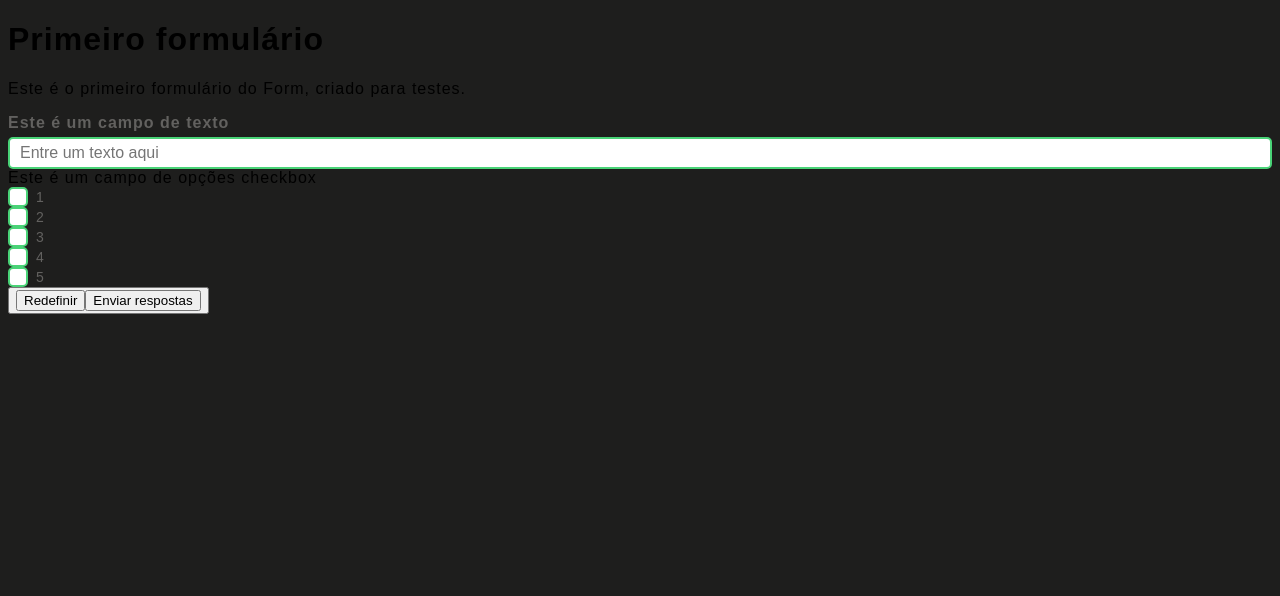
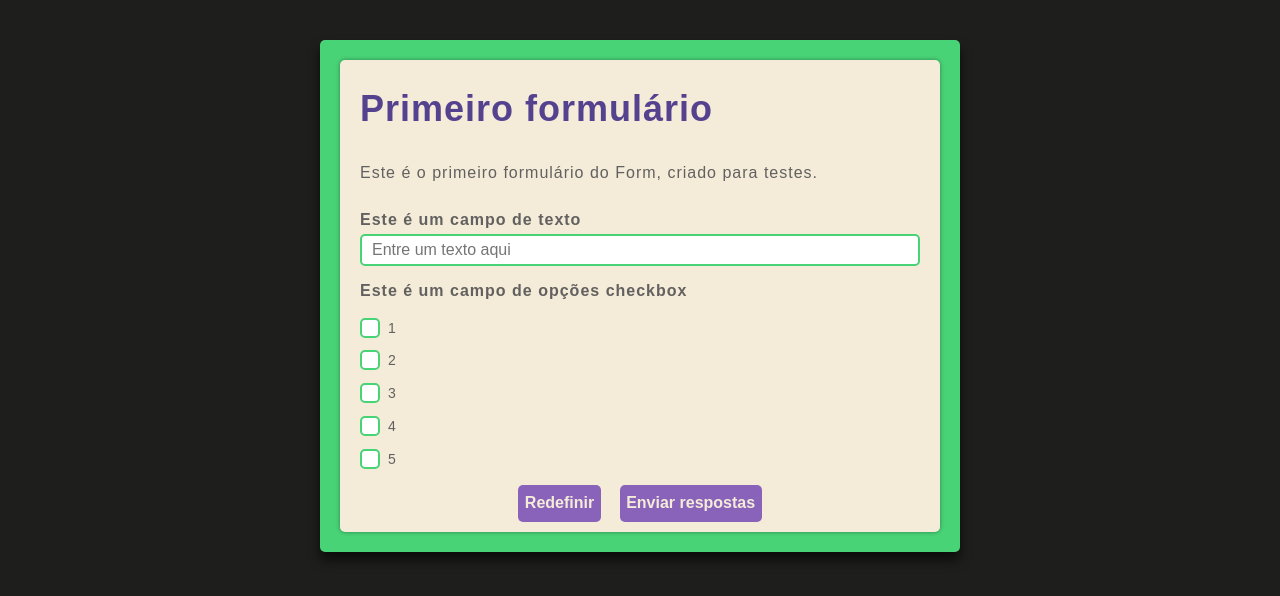
Before and after one commit to PedroPires20/Form, a React (Vite) app in the folder packages/client/: page /view in a window 1280 px wide. Shown: the top 596 px of the page. Built offline with nearby package versions, Linux system fonts and the light colour scheme.

Commit message:
Implementando estilos da página de visualização

```diff
--- a/packages/client/src/pages/Viewer/ViewerStyles.ts
+++ b/packages/client/src/pages/Viewer/ViewerStyles.ts
@@ -1,33 +1,87 @@
 import styled from "styled-components"
 
 export const ViewerContainer = styled.div`
-
+    display: flex;
+    flex-flow: column nowrap;
+    align-items: center;
+    background-color: var(--primary);
+    width: 70vw;
+    max-width: 600px;
+    margin: 40px auto 0;
+    padding: 20px;
+    border-radius: 5px;
+    box-shadow: #00000099 0px 8px 12px 0px;
 `
 
 export const FormContainer = styled.div`
-
+    display: flex;
+    flex-flow: column;
+    align-items: flex-start;
+    align-self: center;
+    width: calc(100% - 40px);
+    height: 100%;
+    box-shadow: #00000063 0 0 4px 0px;
+    border-radius: 5px;
+    padding: 10px 20px;
+    background: var(--light);
 `
 
 export const FormHeader = styled.h1`
-
+    font-size: 36px;
+    font-weight: bold;
+    text-align: center;
+    color: var(--secondary-dark);
+    margin: 0.5em 0;
 `
 
 export const FormDescription = styled.p`
-
+    font-size: 16px;
+    color: var(--dark-gray);
 `
 
 export const FormLabel = styled.label`
-
+    color: var(--dark-gray);
+    margin-bottom: 5px;
+    font-weight: bold;
 `
 
 export const OptionElementContainer = styled.div`
-
+    display: flex;
+    flex-flow: column nowrap;
+    row-gap: 0.8rem;
 `
 
 export const ViewerForm = styled.form`
-
+    display: flex;
+    flex-flow: column nowrap;
+    row-gap: 1rem;
+    width: 100%;
+    margin-top: 0.8rem;
 `
 
-export const ViewerButtons = styled.button`
+export const ViewerButtons = styled.div`
+    display: flex;
+    flex-flow: row nowrap;
+    justify-content: center;
+    align-self: center;
+    column-gap: 1.2rem;
+    width: 100%;
 
+    & button {
+        font-size: 16px;
+        padding: 0.6em 0.4em;
+        border-radius: 5px;
+        border: none;
+        background-color: var(--secondary);
+        color: var(--light);
+        font-weight: 600;
+    }
+
+    & button:hover {
+        filter: brightness(120%);
+    }
+
+    & button:active {
+        filter: brightness(80%);
+    }
 `
```
